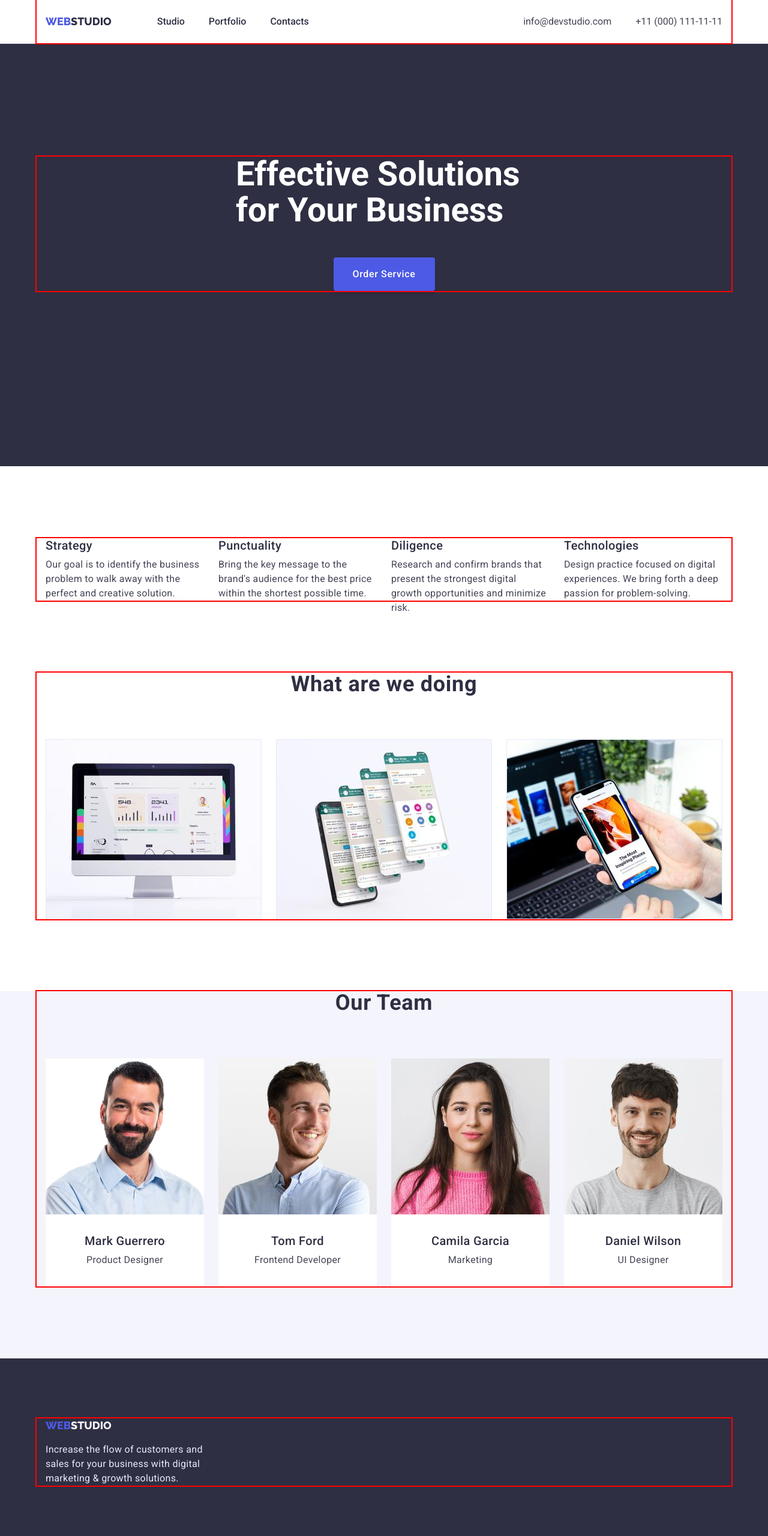
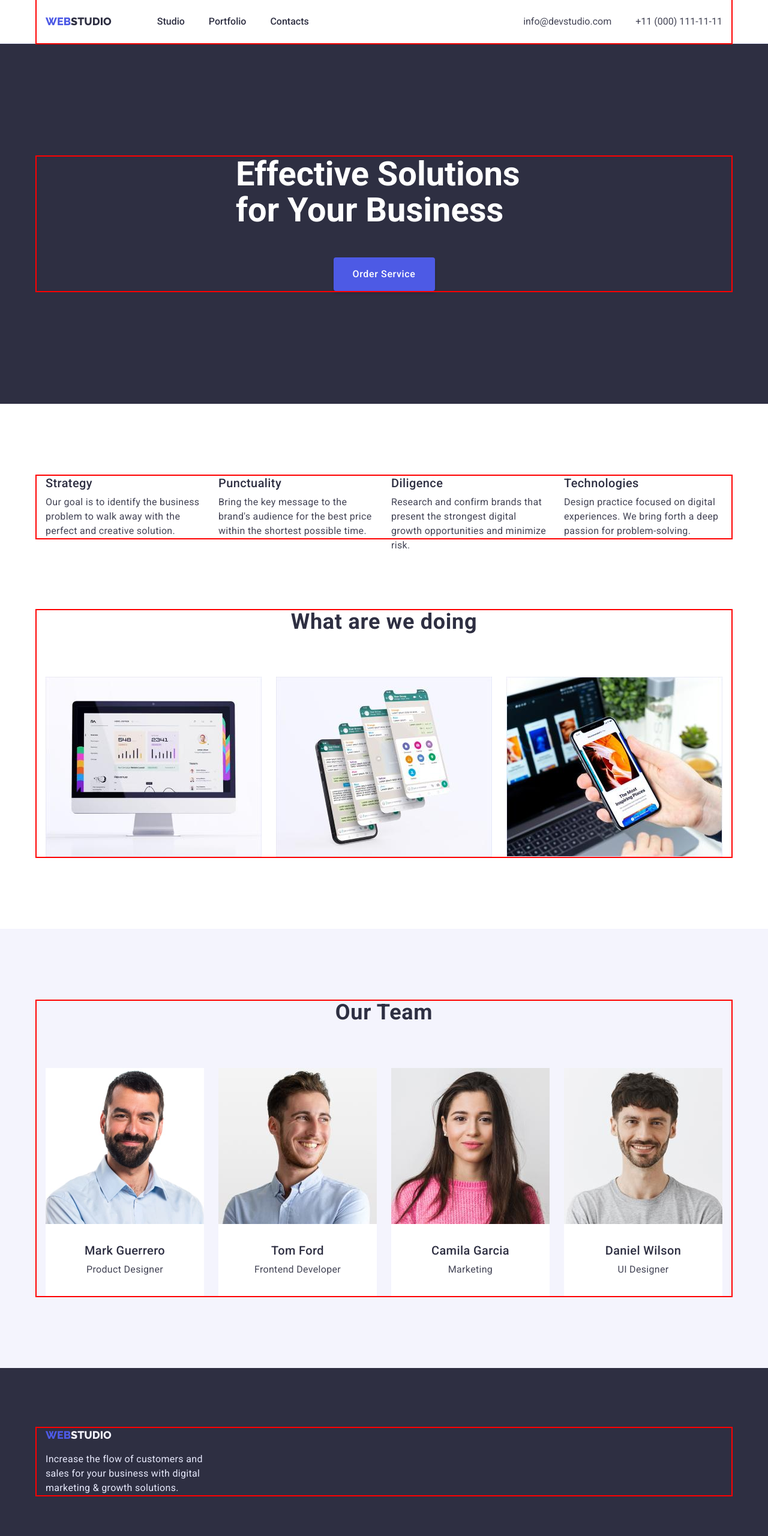
Before and after one commit to MyroslavSt/goit-markup-hw-03, a plain HTML site: page index.html in a window 1280 px wide. Shown: the top 2560 px of the page at 60% size. Drawn offline with nearby package versions, Linux system fonts and the light colour scheme.

Commit message:
final edit

```diff
--- a/css/styles.css
+++ b/css/styles.css
@@ -145,7 +145,7 @@ body {
 
 .first-section {
     padding-top: 188px;
-    padding-bottom: 292px;
+    padding-bottom: 188px;
     background-color: var(--brand-back-color);
 }
 
@@ -155,8 +155,6 @@ body {
     line-height: 1.07;
     margin: 0 auto;
     margin-bottom: 48px;
-    /* padding: 188px 473px 292px; */
-    /* margin-bottom: 48px; */
     color: var(--brand-sec-one);
 }
 
@@ -245,6 +243,7 @@ body {
 /* sec 4 */
 
 .team {
+    padding-top: 120px;
     padding-bottom: 120px;
 }
 
@@ -313,7 +312,6 @@ body {
 .footer-text {
     justify-content: flex-start;
     max-width: 264px;
-    height: 72px;
     font-size: 16px;
     line-height: 1.5;
     letter-spacing: 0.02em;
```
